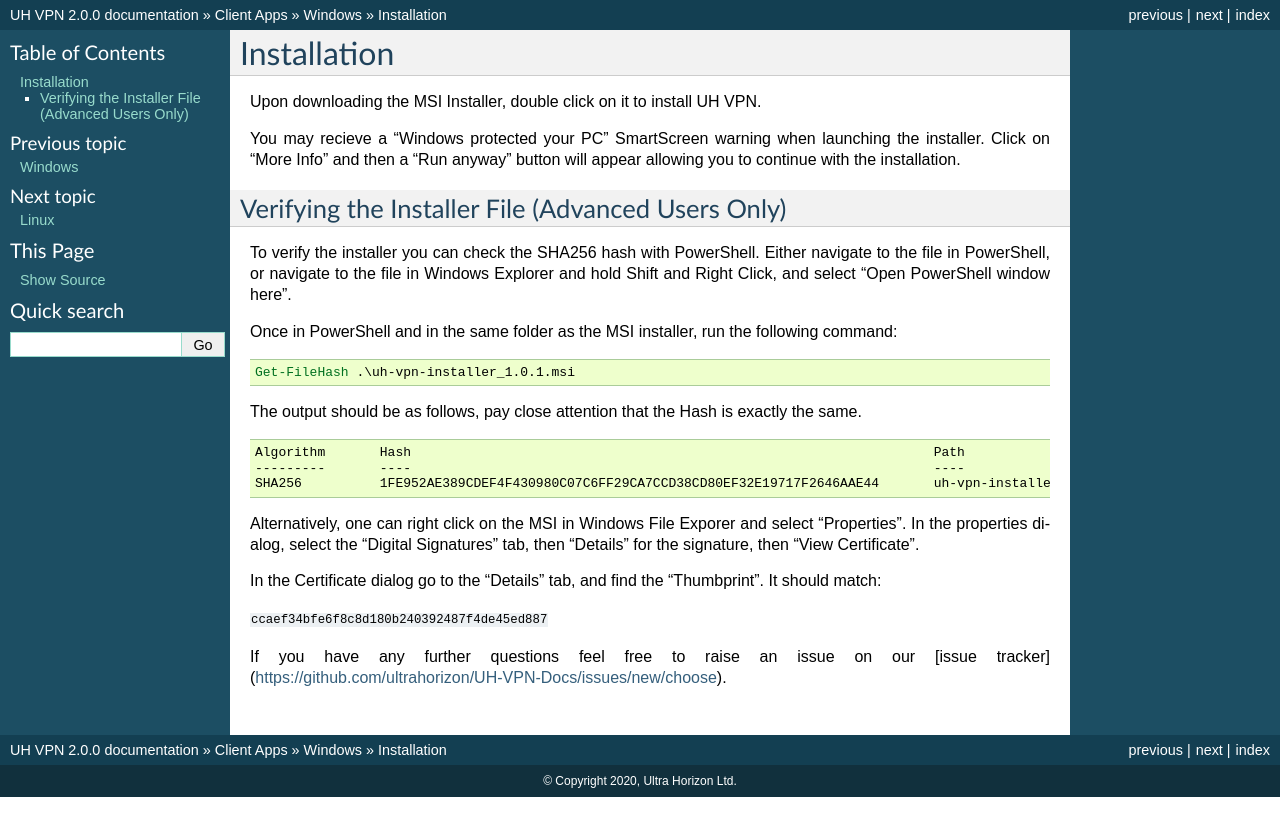
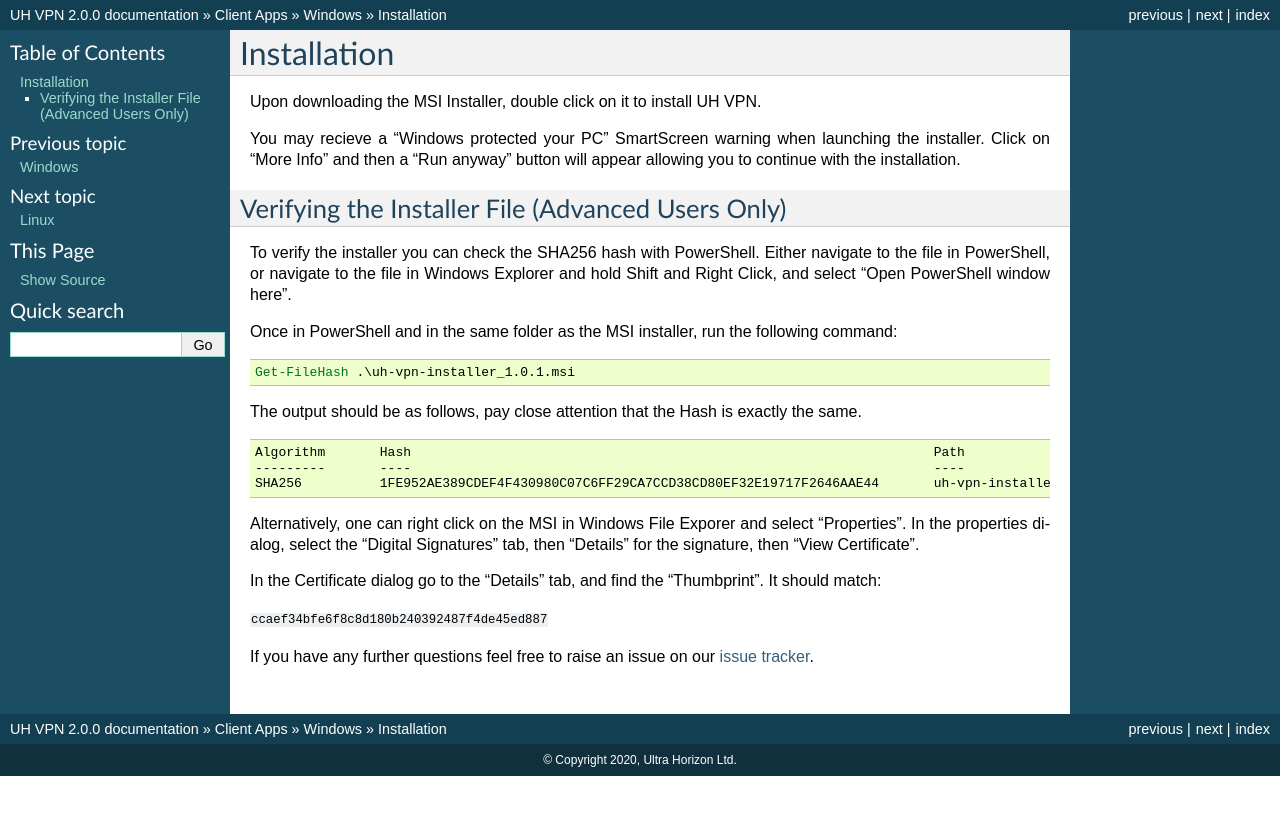
Before and after one commit to ultrahorizon/UH-VPN-Docs, a Sphinx documentation site: the page built from source/clients/windows/installation.rst, in a window 1280 px wide. Shown: the top 836 px of the page. Built offline with Sphinx 7.4.7, drawn with Linux system fonts in a browser that asks for light colours; some of the changed lines change nothing that is shown.

Commit message:
Fix issue tracker link

```diff
--- a/source/clients/windows/installation.rst
+++ b/source/clients/windows/installation.rst
@@ -40,4 +40,6 @@
 
 ``ccaef34bfe6f8c8d180b240392487f4de45ed887``
 
-If you have any further questions feel free to raise an issue on our [issue tracker](https://github.com/ultrahorizon/UH-VPN-Docs/issues/new/choose).
+If you have any further questions feel free to raise an issue on our `issue tracker`_.
+
+.. _issue tracker: https://github.com/ultrahorizon/UH-VPN-Docs/issues/new/choose
```
